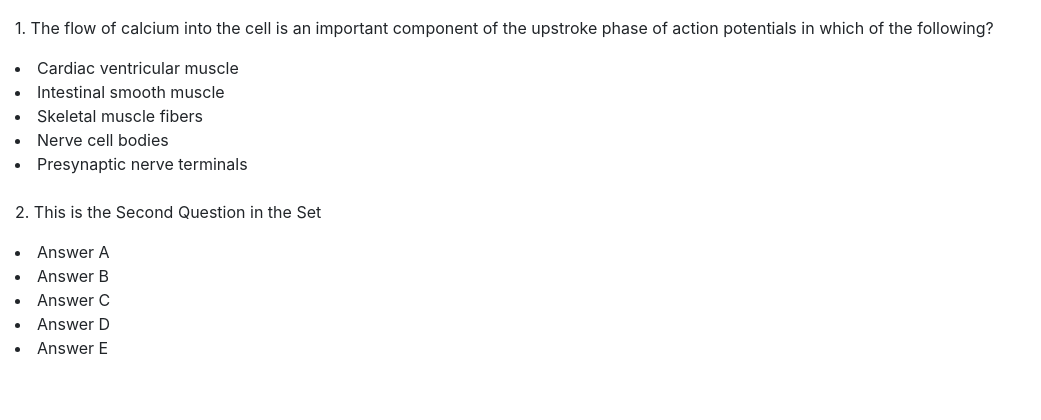
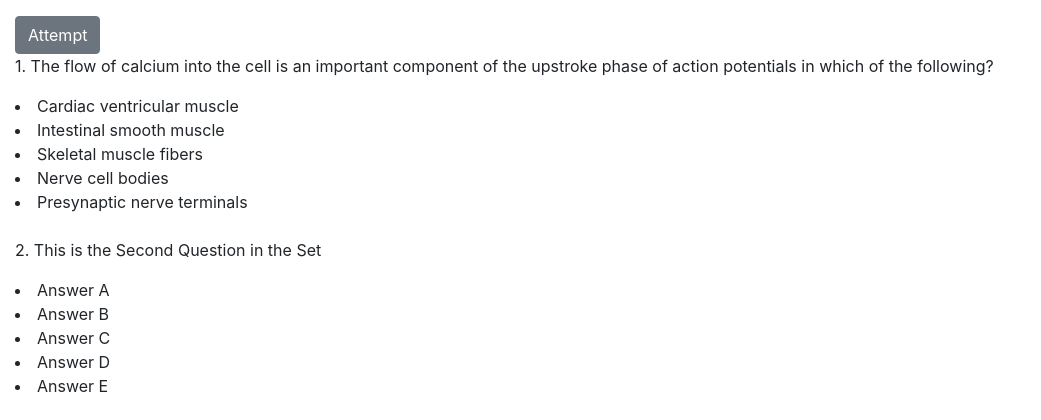
Before and after one commit to cHa-dotlearnsonline/medQBank, a Django app: page /questions/1 in a window 1280 px wide. Shown: the part 56-476 px from the top of the page, without its empty margins (0-1041 px from the left). Run offline with Django 4.2, Linux system fonts and the light colour scheme; a user stored in the database is signed in; data comes from the database, SQL or seed files in the repository; both versions use the stored data as it was after the commit.

Commit message:
Made sure that when I clicked on an attempt button it perfomed as expected even when I clicked the stop attempt button. I also removed the duplicated line for the topics display page.

```diff
--- a/myQBank/static/myQBank/topics.js
+++ b/myQBank/static/myQBank/topics.js
@@ -1,12 +1,41 @@
+allowAttempt()
+
+function allowAttempt() {
+    var attempt_button = document.querySelector('#attemptButton')
+    var attempt_button_id = attempt_button.dataset.id
+    var courseID = parseInt(attempt_button_id)
+    fetch(`http://127.0.0.1:8000/addCourse/${courseID}`)
+    .then(response => response.json())
+    .then(taken => {
+        check_course = taken['taking']
+        if (check_course === true) {
+            show_button = attempt_button.style.display = 'block'
+            attempt_button.addEventListener('click', () => {
+                if (attempt_button.innerHTML === "Attempt") {
+                    attempt_button.innerHTML = "Stop Attempt"
                     answer_set = document.querySelectorAll(".answer")
                     answer_set.forEach(answer => {
-
                         answer.addEventListener('click', () => {
                             trueness = answer.dataset.correctness
-        if ( trueness === "True") {
+                            var button2 = document.querySelector('#attemptButton')
+                            if (button2.innerHTML === "Stop Attempt" && trueness === "True") {
                                 answer.style.color ="green"
-        }else {
+                            }else if (button2.innerHTML === "Stop Attempt" && trueness ==="False") {
                                 answer.style.color ="red"
                             }
                         })
                     })
+
+                } else if (attempt_button.innerHTML === "Stop Attempt") {
+                    attempt_button.innerHTML = "Attempt"
+                }
+            })
+        } else {
+           messenger = document.querySelector('#messenger')
+           messenger.innerText = "Add the course First Before you can attempt"
+           messenger.style.color ="red"
+           messenger.style.fontWeight = "bold"
+            attempt_button.style.display = 'none'
+        }
+    })
+}
--- a/myQBank/templates/myQBank/topics.html
+++ b/myQBank/templates/myQBank/topics.html
@@ -23,6 +23,8 @@
 
             {% if user.is_authenticated %}
                 {% if all_questions %}
+                <button class="btn btn-secondary" id="attemptButton" data-id="{{all_questions.0.0.question.course.id}}">Attempt</button>
+                <div id="messenger"></div>
                     {% for question_set in all_questions %}
                         <p>{{forloop.counter}}. {{ question_set.0.question}}</p>
                                 {% for option in question_set %}
@@ -36,10 +38,6 @@
                 {% if message %}
                     <p>{{ message }}</p>
                 {% endif %}
-
-            {% else %}
-                <p>Please <a href="{% url 'login' %}">Login</a> or <a href="{% url 'register' %}">Sign Up</a> to see
-                    material </p>
             {% endif %}
 
         </div>
```
Also changed, not shown: db.sqlite3. Lines whose indentation alone changed are shown as unchanged.
